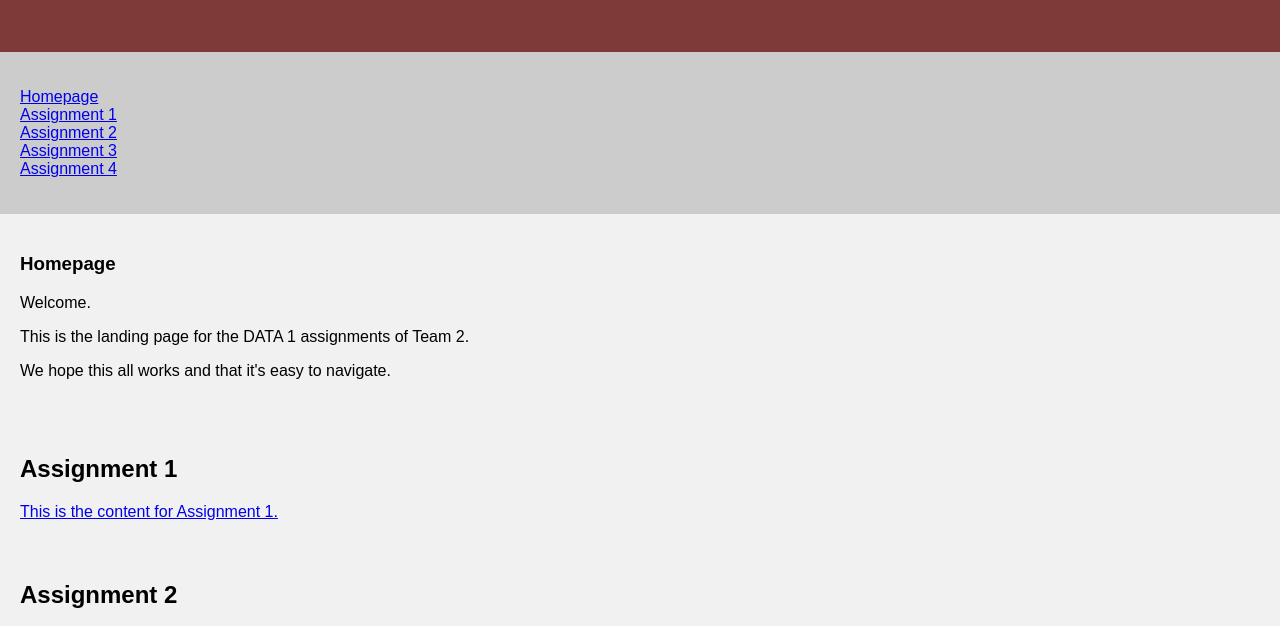
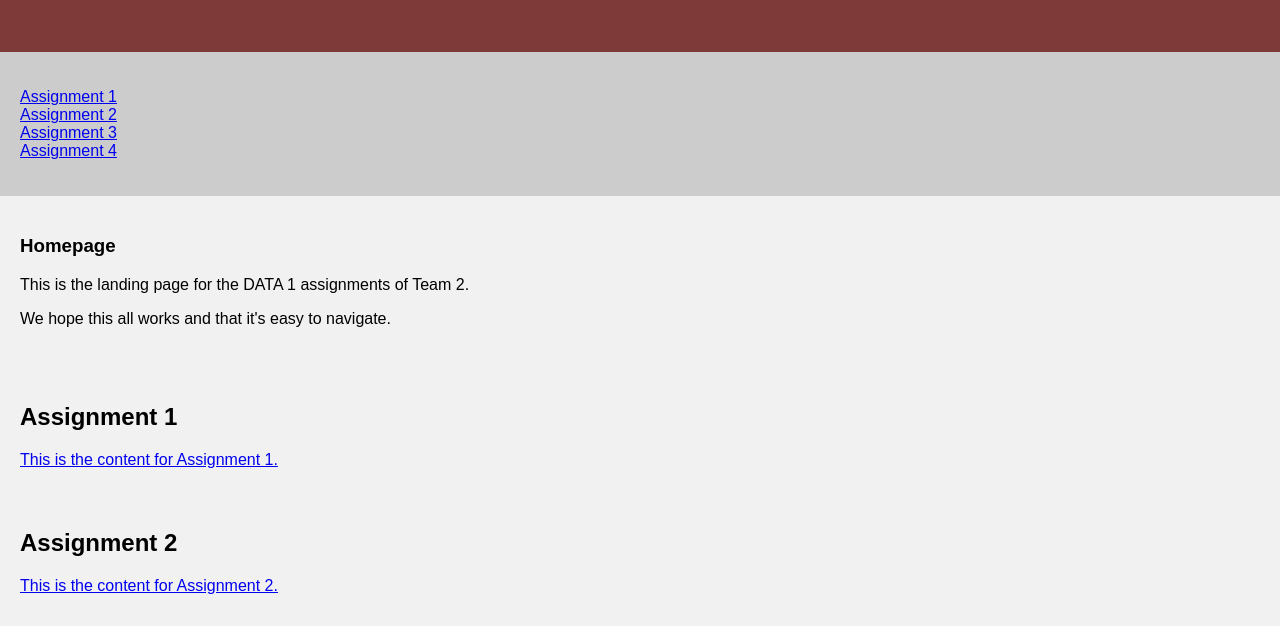
Before and after one commit to JaapdeJ/DATA1, a plain HTML site: page index.html in a window 1280 px wide. Shown: the part 156-782 px from the top of the page. Drawn offline with Linux system fonts and the light colour scheme.

Commit message:
Deleted the Homepage link

```diff
--- a/index.html
+++ b/index.html
@@ -72,7 +72,6 @@
 <section>
   <nav>
     <ul>
-      <li><a href="Homepage">Homepage</a></li>
       <li><a href="#assignment1">Assignment 1</a></li>
       <li><a href="#assignment2">Assignment 2</a></li>
       <li><a href="#assignment3">Assignment 3</a></li>
@@ -82,7 +81,6 @@
 
   <article>
     <h1>Homepage</h1>
-    <p id="Homepage">Welcome.
     <p>This is the landing page for the DATA 1 assignments of Team 2.</p>
     <p>We hope this all works and that it's easy to navigate. </p>
   </article>
```
